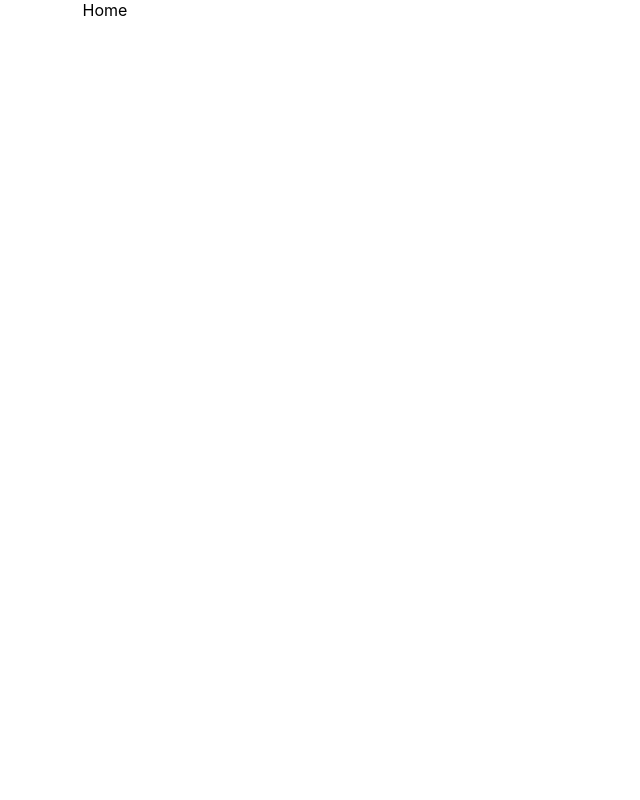
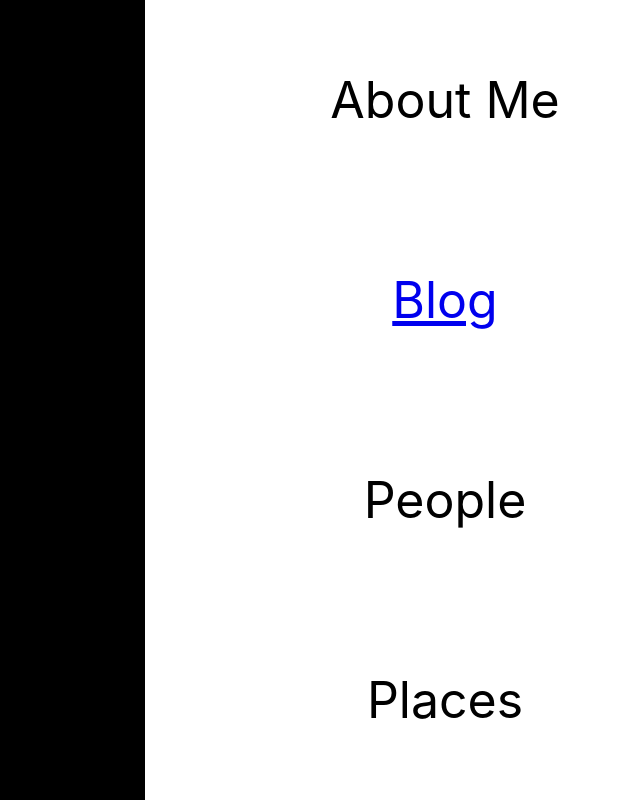
Before and after one commit to billy-yuan/personal-website, a React (Vite) app: page / in a window 1280 px wide. Shown: the whole page, without its empty margins (535-1175 px from the left). Built offline with nearby package versions, Linux system fonts and the light colour scheme.

Commit message:
add reducer + context so mouseover changes highlight image

```diff
--- /dev/null
+++ b/src/home/HighlightImage.tsx
@@ -0,0 +1,41 @@
+import { useEffect, useState } from "react";
+import { NavSection } from "../utility/types";
+import { useHomeContext } from "./hooks/context";
+import "./style.css";
+
+function highlightImageColor(sectionName: NavSection) {
+  switch (sectionName) {
+    case NavSection.Blog:
+      return "#cd5c5c";
+    case NavSection["About Me"]:
+      return "#84A59D";
+    case NavSection.People:
+      return "#F6BD60";
+    case NavSection.Places:
+      return "#F5CAC3";
+    default:
+      return "black";
+  }
+}
+
+export function HighlightImage() {
+  const { state } = useHomeContext();
+  const [currentHighlightImageStyle, setHighlightImageStyle] = useState({});
+
+  useEffect(() => {
+    const newHighlightImageStyle = {
+      backgroundColor: highlightImageColor(state.mouseoverNav),
+      transition: "background-color 0.7s",
+      // will switch backgroundImage
+    };
+
+    setHighlightImageStyle(newHighlightImageStyle);
+  }, [state.mouseoverNav]);
+
+  return (
+    <div
+      className="home-highlight-image-container"
+      style={currentHighlightImageStyle}
+    ></div>
+  );
+}
--- /dev/null
+++ b/src/home/HighlightNavCard.tsx
@@ -0,0 +1,32 @@
+import { NavSection } from "../utility/types";
+import { useHomeContext } from "./hooks/context";
+import { HomeActionType } from "./hooks/reducer";
+
+type HighlightNavCardProps = {
+  name: NavSection;
+};
+
+export function HighlightNavCard({ name }: HighlightNavCardProps) {
+  const { dispatch } = useHomeContext();
+
+  const handleMouseEnter = () => {
+    dispatch({ type: HomeActionType.UPDATE_NAV_MOUSEOVER, payload: name });
+  };
+
+  const handleMouseLeave = () => {
+    dispatch({
+      type: HomeActionType.UPDATE_NAV_MOUSEOVER,
+      payload: NavSection.None,
+    });
+  };
+
+  return (
+    <div
+      className="highlight-nav-card"
+      onMouseEnter={handleMouseEnter}
+      onMouseLeave={handleMouseLeave}
+    >
+      <span>{name}</span>
+    </div>
+  );
+}
--- /dev/null
+++ b/src/home/HighlightNavSection.tsx
@@ -0,0 +1,17 @@
+import { Link } from "react-router-dom";
+import { NavSection } from "../utility/types";
+import { HighlightNavCard } from "./HighlightNavCard";
+import "./style.css";
+
+export function HighlightNavSection() {
+  return (
+    <div className="highlight-nav-container">
+      <HighlightNavCard name={NavSection["About Me"]} />
+      <Link to="/blog">
+        <HighlightNavCard name={NavSection.Blog} />
+      </Link>
+      <HighlightNavCard name={NavSection.People} />
+      <HighlightNavCard name={NavSection.Places} />
+    </div>
+  );
+}
--- a/src/home/Home.tsx
+++ b/src/home/Home.tsx
@@ -1,3 +1,14 @@
+import { HomeContextProvider } from "./hooks/context";
+import { HighlightImage } from "./HighlightImage";
+import { HighlightNavSection } from "./HighlightNavSection";
+
 export function Home() {
-  return <div className="home-container">Home</div>;
+  return (
+    <HomeContextProvider>
+      <div className="home-container">
+        <HighlightImage />
+        <HighlightNavSection />
+      </div>
+    </HomeContextProvider>
+  );
 }
--- /dev/null
+++ b/src/home/hooks/context.tsx
@@ -0,0 +1,25 @@
+import { createContext, useContext, useReducer } from "react";
+import { HomeAction, HomeState, initialState, reducer } from "./reducer";
+
+type HomeContextValue = {
+  state: HomeState;
+  dispatch: React.Dispatch<HomeAction>;
+};
+const initialContextValue: HomeContextValue = {
+  state: initialState,
+  dispatch: () => {},
+};
+
+const HomeContext = createContext(initialContextValue);
+
+export function HomeContextProvider({ children }: any) {
+  const [state, dispatch] = useReducer(reducer, initialState);
+
+  return (
+    <HomeContext.Provider value={{ state, dispatch }}>
+      {children}
+    </HomeContext.Provider>
+  );
+}
+
+export const useHomeContext = () => useContext(HomeContext);
--- /dev/null
+++ b/src/home/hooks/reducer.ts
@@ -0,0 +1,27 @@
+import { NavSection } from "../../utility/types";
+
+export type HomeState = {
+  mouseoverNav: NavSection;
+};
+
+export enum HomeActionType {
+  "UPDATE_NAV_MOUSEOVER",
+}
+
+export type HomeAction = {
+  type: HomeActionType;
+  payload: NavSection;
+};
+
+export const initialState: HomeState = {
+  mouseoverNav: NavSection.None,
+};
+
+export function reducer(state: HomeState, action: HomeAction) {
+  switch (action.type) {
+    case HomeActionType.UPDATE_NAV_MOUSEOVER:
+      return { ...state, mouseoverNav: action.payload };
+    default:
+      return { ...state };
+  }
+}
--- /dev/null
+++ b/src/home/style.css
@@ -0,0 +1,20 @@
+.home-highlight-image-container {
+  width: 100%;
+}
+
+.home-container {
+  max-height: 100vh;
+  height: 800px;
+  display: flex;
+}
+
+.highlight-nav-card {
+  height: calc(100% / 4);
+  width: 600px;
+  display: flex;
+  justify-content: center;
+  align-content: center;
+  flex-direction: column;
+
+  font-size: 50px;
+}
--- /dev/null
+++ b/src/utility/types.ts
@@ -0,0 +1,7 @@
+export enum NavSection {
+  "About Me" = "About Me",
+  "Blog" = "Blog",
+  "People" = "People",
+  "Places" = "Places",
+  "None" = "None",
+}
```
